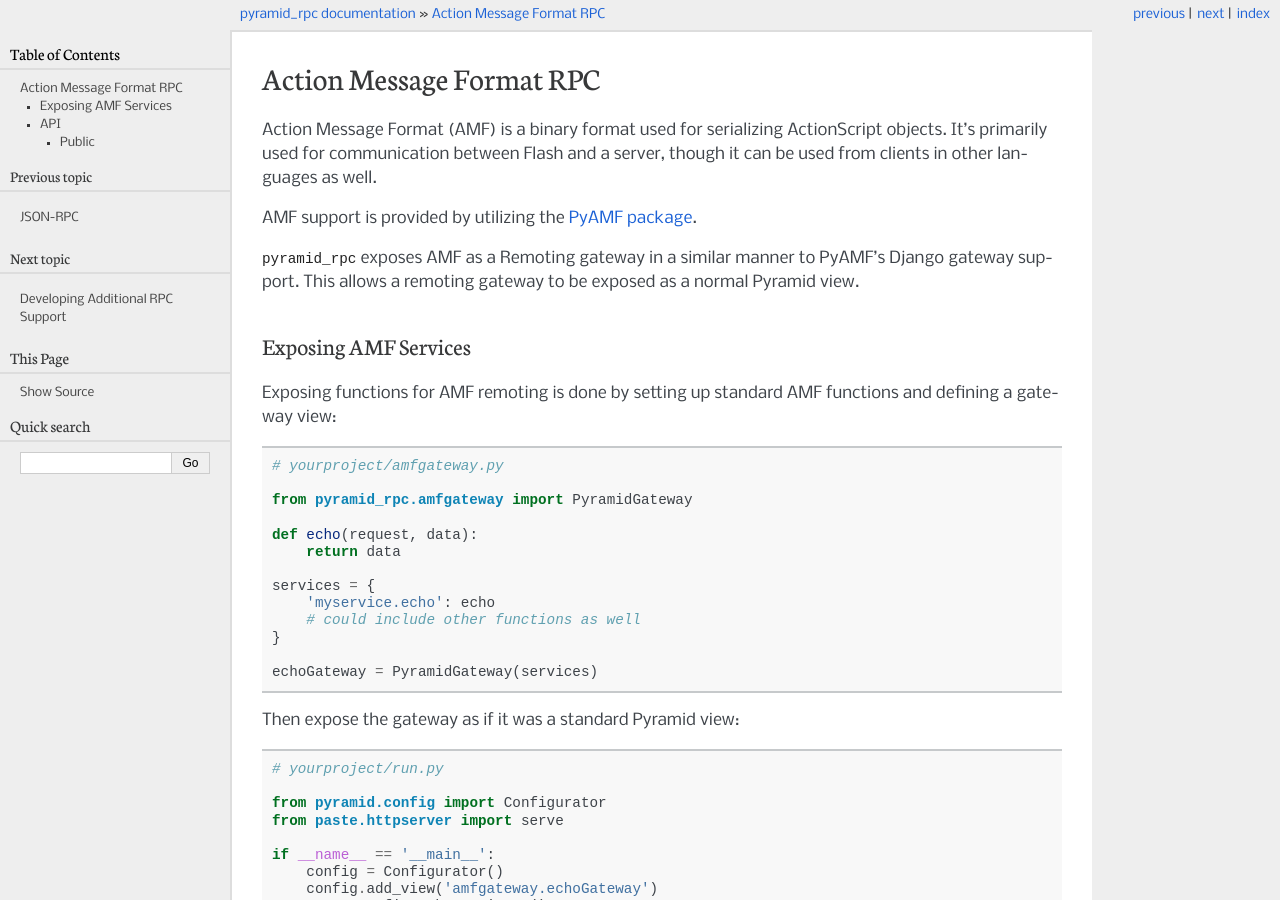
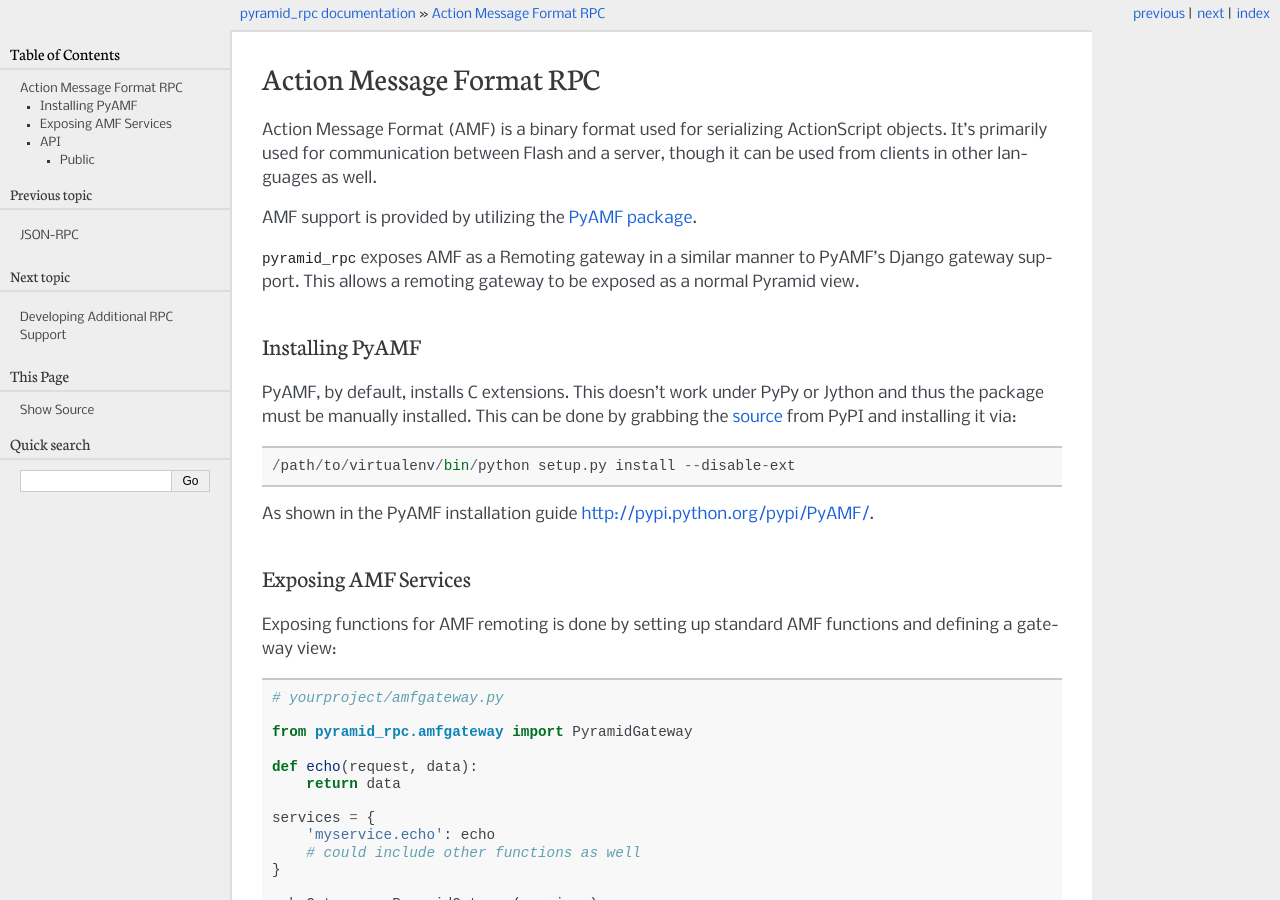
Before and after one commit to Pylons/pyramid_rpc, a Sphinx documentation site: the page built from docs/amf.rst, in a window 1280 px wide and 900 px high. Built offline with Sphinx 7.4.7, drawn with Linux system fonts in a browser that asks for light colours; the version number could not be read and is left out.

Commit message:
Start fixing pyamf support on pypy.

```diff
--- a/docs/amf.rst
+++ b/docs/amf.rst
@@ -8,11 +8,24 @@
 ActionScript objects. It's primarily used for communication between Flash and
 a server, though it can be used from clients in other languages as well.
 
-AMF support is provided by utilizing the `PyAMF package <http://pyamf.org/index.html>`_.
+AMF support is provided by utilizing the
+`PyAMF package <http://pyamf.org/index.html>`_.
 
 :mod:`pyramid_rpc` exposes AMF as a Remoting gateway in a similar manner to
 PyAMF's Django gateway support. This allows a remoting gateway to be exposed
 as a normal Pyramid view.
+
+Installing PyAMF
+================
+
+PyAMF, by default, installs C extensions. This doesn't work under PyPy or
+Jython and thus the package must be manually installed. This can be done
+by grabbing the `source <http://pypi.python.org/pypi/PyAMF/>`__ from PyPI
+and installing it via::
+
+    /path/to/virtualenv/bin/python setup.py install --disable-ext
+
+As shown in the PyAMF installation guide http://pypi.python.org/pypi/PyAMF/.
 
 Exposing AMF Services
 =====================
```
Also changed, not shown: setup.py (+8 -1 lines).
